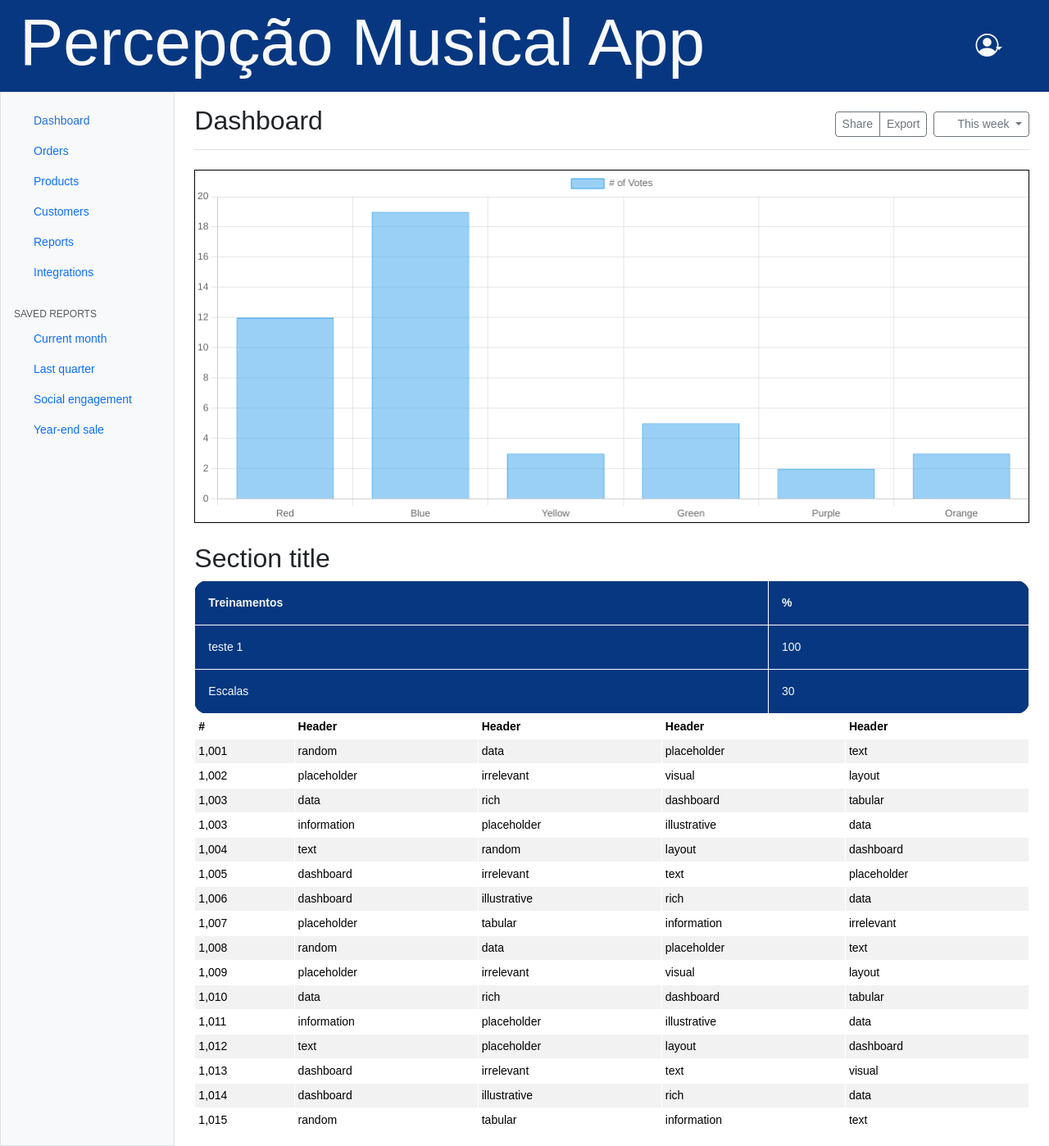
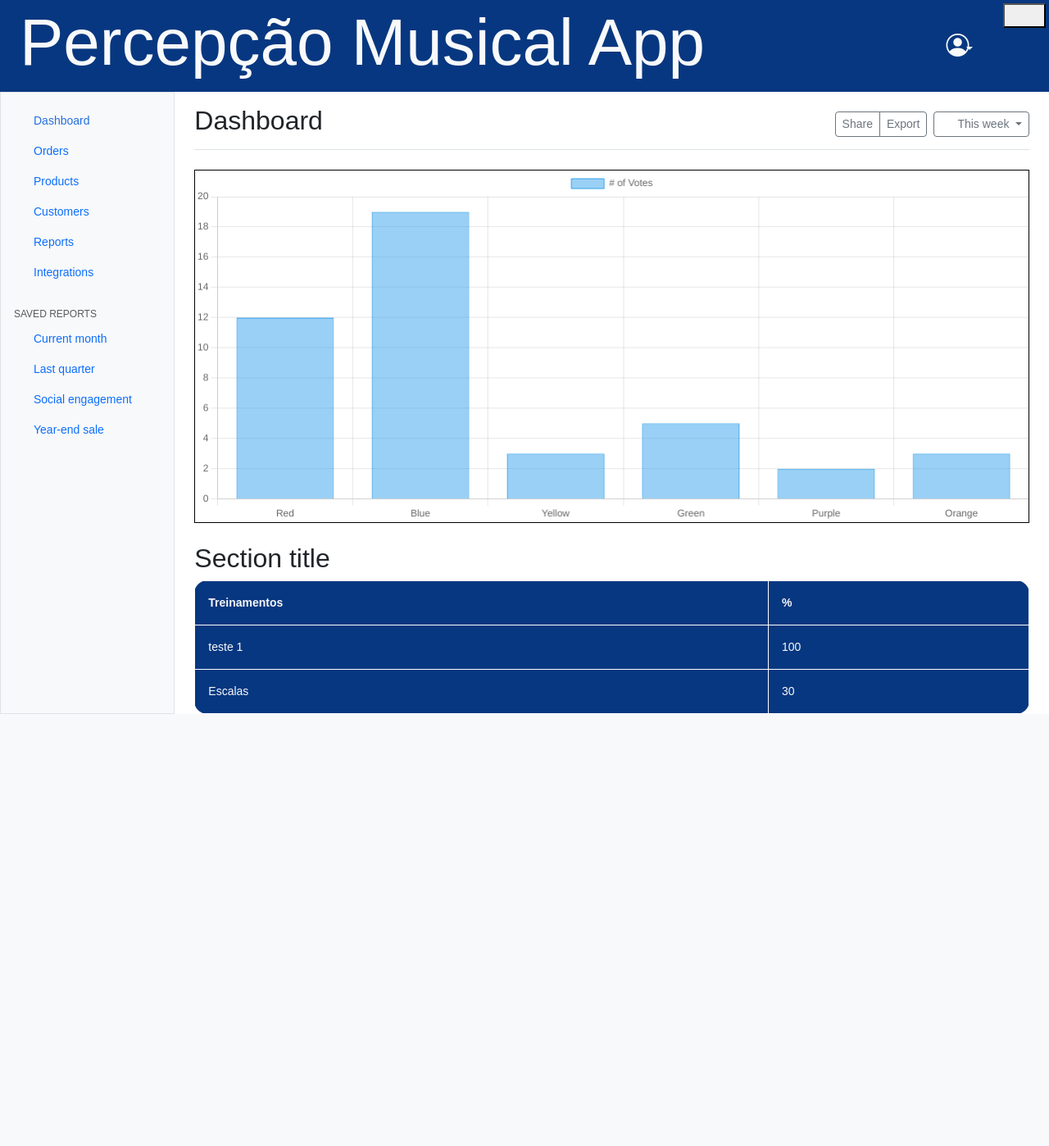
Before and after one commit to victorhugorl/percepcao_musical_app_web-version, a Django app: page /main/ in a window 1280 px wide. Shown: the whole page at 82% size. After the commit the page ends 871 px from the top, so only its background shows below. Run offline with Django 5.2, Linux system fonts and the light colour scheme.

Commit message:
Resolving html main

```diff
--- a/pm_app/templates/pm_app/main.html
+++ b/pm_app/templates/pm_app/main.html
@@ -2,15 +2,15 @@
 <header class="bg-primary-black">
     <div class="d-flex flex-wrap justify-content-center p-1 ps-4">
         <a
-            href="#"
+            href="/"
             class="d-flex align-items-center me-md-auto text-decoration-none text-light"
         >
             <h1 class="display-1 text-center wd-1">Percepção Musical App</h1>
         </a>
-        <div class="dropdown pe-3">
+        <div>
             <button
                 type="button"
-                class="btn text-light ms-3 m-4 dropdown-toggle"
+                class="btn text-light m-4 dropdown-toggle"
                 data-bs-toggle="dropdown"
                 aria-expanded="false"
             >
@@ -29,6 +29,11 @@
                     >
                 </li>
             </ul>
+        </div>
+        <div>
+            <button class="px-3" type="button" data-bs-toggle="offcanvas" data-bs-target="#sidebarMenu" aria-controls="sidebarMenu" aria-expanded="false" aria-label="Toggle navigation">
+                <svg class="bi"><use xlink:href="#list"></use></svg>
+            </button>
         </div>
     </div>
 </header>
@@ -291,131 +296,6 @@
                         </tbody>
                     </table>
                 </div>
-                <table class="table table-striped table-sm">
-                    <thead>
-                        <tr>
-                            <th scope="col">#</th>
-                            <th scope="col">Header</th>
-                            <th scope="col">Header</th>
-                            <th scope="col">Header</th>
-                            <th scope="col">Header</th>
-                        </tr>
-                    </thead>
-                    <tbody>
-                        <tr>
-                            <td>1,001</td>
-                            <td>random</td>
-                            <td>data</td>
-                            <td>placeholder</td>
-                            <td>text</td>
-                        </tr>
-                        <tr>
-                            <td>1,002</td>
-                            <td>placeholder</td>
-                            <td>irrelevant</td>
-                            <td>visual</td>
-                            <td>layout</td>
-                        </tr>
-                        <tr>
-                            <td>1,003</td>
-                            <td>data</td>
-                            <td>rich</td>
-                            <td>dashboard</td>
-                            <td>tabular</td>
-                        </tr>
-                        <tr>
-                            <td>1,003</td>
-                            <td>information</td>
-                            <td>placeholder</td>
-                            <td>illustrative</td>
-                            <td>data</td>
-                        </tr>
-                        <tr>
-                            <td>1,004</td>
-                            <td>text</td>
-                            <td>random</td>
-                            <td>layout</td>
-                            <td>dashboard</td>
-                        </tr>
-                        <tr>
-                            <td>1,005</td>
-                            <td>dashboard</td>
-                            <td>irrelevant</td>
-                            <td>text</td>
-                            <td>placeholder</td>
-                        </tr>
-                        <tr>
-                            <td>1,006</td>
-                            <td>dashboard</td>
-                            <td>illustrative</td>
-                            <td>rich</td>
-                            <td>data</td>
-                        </tr>
-                        <tr>
-                            <td>1,007</td>
-                            <td>placeholder</td>
-                            <td>tabular</td>
-                            <td>information</td>
-                            <td>irrelevant</td>
-                        </tr>
-                        <tr>
-                            <td>1,008</td>
-                            <td>random</td>
-                            <td>data</td>
-                            <td>placeholder</td>
-                            <td>text</td>
-                        </tr>
-                        <tr>
-                            <td>1,009</td>
-                            <td>placeholder</td>
-                            <td>irrelevant</td>
-                            <td>visual</td>
-                            <td>layout</td>
-                        </tr>
-                        <tr>
-                            <td>1,010</td>
-                            <td>data</td>
-                            <td>rich</td>
-                            <td>dashboard</td>
-                            <td>tabular</td>
-                        </tr>
-                        <tr>
-                            <td>1,011</td>
-                            <td>information</td>
-                            <td>placeholder</td>
-                            <td>illustrative</td>
-                            <td>data</td>
-                        </tr>
-                        <tr>
-                            <td>1,012</td>
-                            <td>text</td>
-                            <td>placeholder</td>
-                            <td>layout</td>
-                            <td>dashboard</td>
-                        </tr>
-                        <tr>
-                            <td>1,013</td>
-                            <td>dashboard</td>
-                            <td>irrelevant</td>
-                            <td>text</td>
-                            <td>visual</td>
-                        </tr>
-                        <tr>
-                            <td>1,014</td>
-                            <td>dashboard</td>
-                            <td>illustrative</td>
-                            <td>rich</td>
-                            <td>data</td>
-                        </tr>
-                        <tr>
-                            <td>1,015</td>
-                            <td>random</td>
-                            <td>tabular</td>
-                            <td>information</td>
-                            <td>text</td>
-                        </tr>
-                    </tbody>
-                </table>
             </div>
         </main>
     </div>
```
